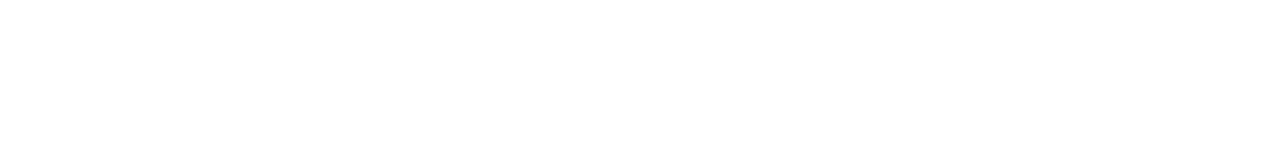
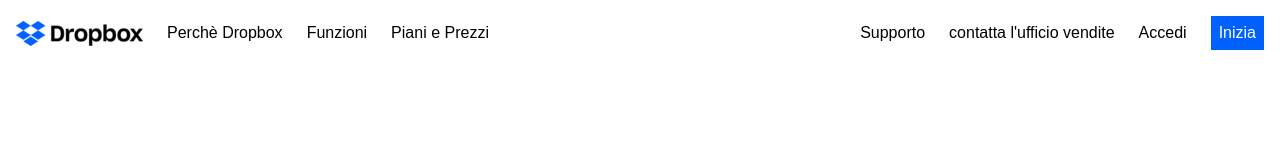
Before and after one commit to VincenzoLivigni/htmlcss-dropbox, a plain HTML site: page index.html in a window 1280 px wide. Drawn offline with Linux system fonts and the light colour scheme.

Commit message:
add header to page

```diff
--- a/Assets/css/style.css
+++ b/Assets/css/style.css
@@ -1,9 +1,38 @@
 /* generics */
-* {margin: auto;
-   padding: auto;
-   box-sizing: border-box;}
+* {
+    margin: 0;
+    padding: 0;
+    box-sizing: border-box;
+}
 
-:root {--drop-var-primary: #0061fe;
-       --drop-var-light: #b4d0e6;
-       --drop-var-white: #ffffff;
-       --drop-var-black: #000000;}
+:root {
+    --drop-var-primary: #0061fe;
+    --drop-var-light: #b4d0e6;
+    --drop-var-white: #ffffff;
+    --drop-var-black: #000000;
+}
+
+body {font-family: Arial, Helvetica, sans-serif;}
+
+a {color: var(--drop-var-black);
+   margin-left: 1.5rem;
+   text-decoration: none;}
+
+/* utils */
+.flex {
+    display: flex;
+}
+
+.space-b {justify-content: space-between;}
+
+/* header utils */
+.navbar-left,
+.navbar-right {align-items: center;
+              padding: 1rem;}
+
+.button-blue {background-color: var(--drop-var-primary);
+              color: var(--drop-var-white);
+              padding: 0.5rem;}
+
+/* header */
+header {background-color: var(--drop-var-white);}
--- a/index.html
+++ b/index.html
@@ -4,8 +4,28 @@
         <meta charset="UTF-8">
         <meta name="viewport" content="width=device-width, initial-scale=1.0">
         <title>Dropbox</title>
+
+        <link rel="stylesheet" href="./Assets/css/style.css">
     </head>
     <body>
+        <!-- header -->
+        <header>
+            <nav class="navbar flex space-b">
+                <div class="navbar-left flex">
+                    <img src="./Assets/img/logo-small.png" alt=>
 
+                    <a href="#">Perchè Dropbox</a>
+                    <a href="#">Funzioni</a>
+                    <a href="#">Piani e Prezzi</a>
+                </div>
+
+                <div class="navbar-right flex">
+                    <a href="#">Supporto</a>
+                    <a href="#">contatta l'ufficio vendite</a>
+                    <a href="#">Accedi</a>
+                    <a class="button-blue" href="#">Inizia</a>
+                </div>
+            </nav>
+        </header>
     </body>
 </html>
```
Lines whose indentation alone changed are shown as unchanged.
